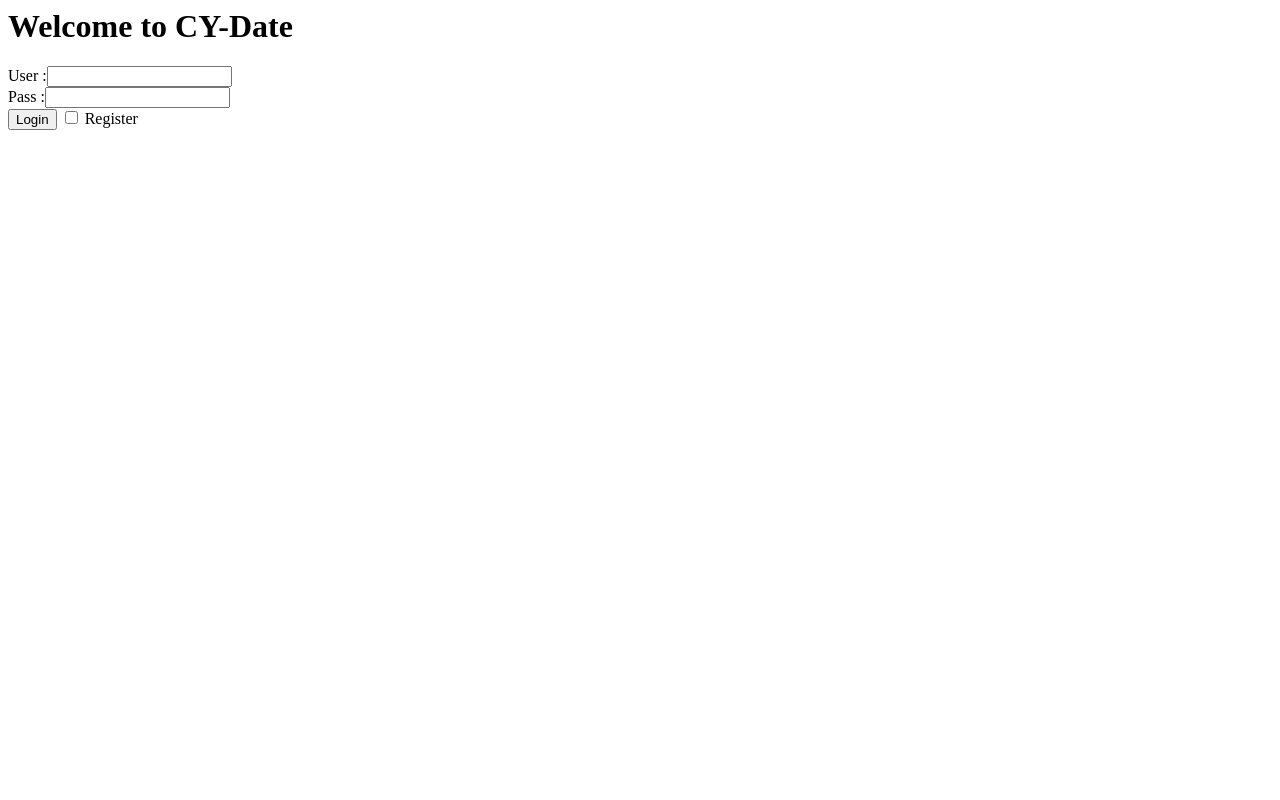
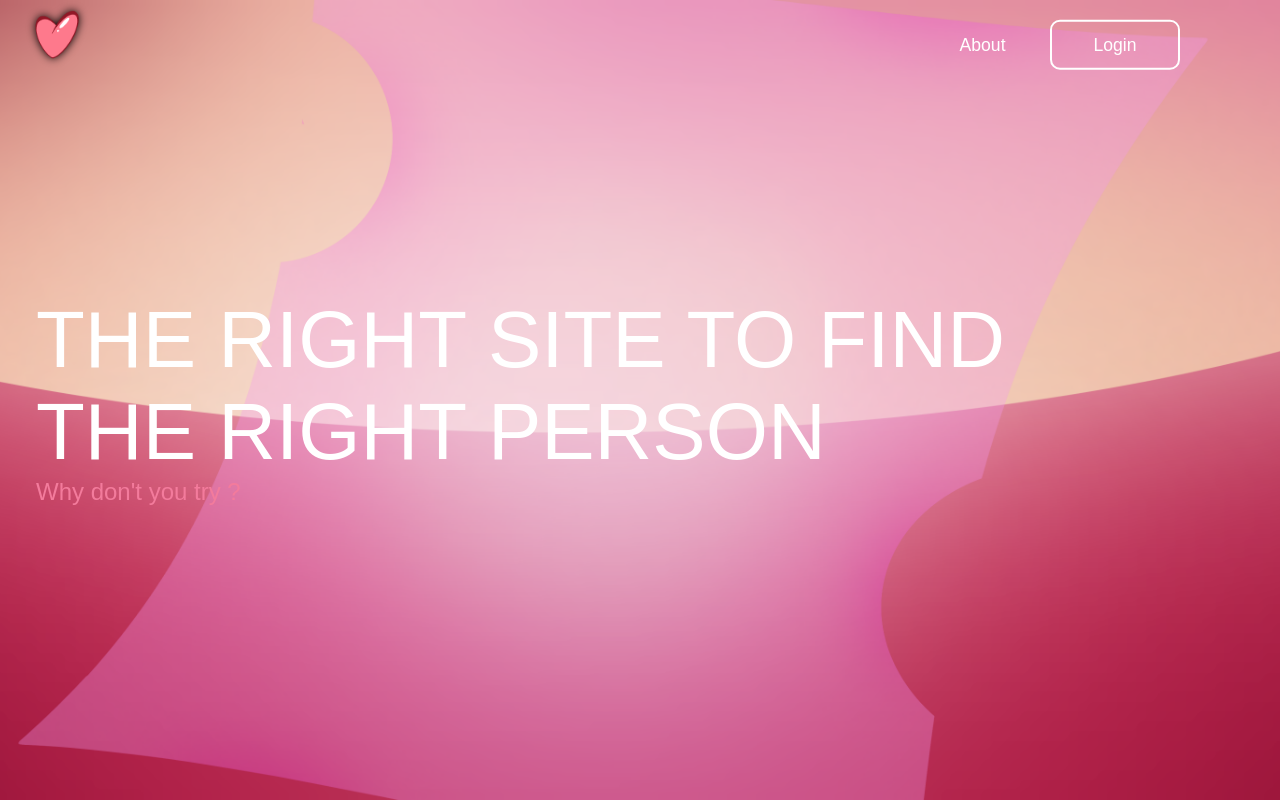
Before and after one commit to fleefie/cy-date, a PHP site: page /login.php in a window 1280 px wide. Run offline with PHP 8.4, Linux system fonts and the light colour scheme.

Commit message:
Merge login de Camille avec le setup existant

```diff
--- /dev/null
+++ b/assets/login/script.js
@@ -0,0 +1,28 @@
+/*ANIMATION POUR L'OUVERTURE ET LA FERMETURE DU FORMULAIRE + CHANGEMENT*/
+
+const wrapper = document.querySelector('.wrapper');
+const loginLink = document.querySelector('.login-link');
+const registerLink = document.querySelector('.register-link');
+const btnLog = document.querySelector('.btnLogin');
+const iconClose = document.querySelector('.icon-close');
+const iconCloseR = document.querySelector('.icon-close');
+
+registerLink.addEventListener('click', ()=> {
+    wrapper.classList.add('active');
+});
+
+loginLink.addEventListener('click', ()=> {
+    wrapper.classList.remove('active');
+});
+
+btnLog.addEventListener('click', ()=> {
+    wrapper.classList.add('active-popup');
+});
+
+iconClose.addEventListener('click', ()=> {
+    wrapper.classList.remove('active-popup');
+});
+
+iconCloseR.addEventListener('click', ()=> {
+    wrapper.classList.remove('active-popup');
+});
--- /dev/null
+++ b/assets/login/style.css
@@ -0,0 +1,332 @@
+*{
+    margin: 0;
+    padding: 0;
+    box-sizing: border-box;
+    font-family: "Monospaced", sans-serif;;
+}
+
+/*BODY*/
+
+body{
+    display: flex;
+    justify-content: center;
+    align-items: center;
+    min-height: 100vh;
+    background: url('fond_login.png') no-repeat;
+    background-size: cover;
+    background-position: center;
+}
+
+/*HEADER*/
+
+header{
+    position: fixed;
+    top: 0;
+    left: 0;
+    width: 100%;
+    padding: 20px 100px;
+    display: flex;
+    justify-content: space-between;
+    align-items: center;
+    z-index: 99;
+    transform: translateY(-22%);
+}
+header img{
+    width:15%;
+    transform: translate(-45%, 15%);
+    filter: drop-shadow(0 0 4px black);
+
+}
+
+/*DESCRIPTION*/
+
+.description{
+    position: fixed;
+    left: 0;
+    width: 100%;
+    padding: 20px 100px;
+    align-items: center;
+    transform: translateX(-5%);
+}
+
+
+.description h1{
+    position: relative;
+    font-size: 5em;
+    font-weight: 500;
+    color: white;
+}
+
+.description h3{
+    position: relative;
+    color: #F37B9C;
+    font-size: 1.5em;
+    font-weight: 500;
+}
+
+/*BARRE DE NAVIGATION*/
+
+.navigation a{
+    position: relative;
+    font-size: 1.1rem;
+    color: white;
+    text-decoration: none;
+    font-weight: 500;
+    margin-left: 40px;
+}
+
+.navigation a::after{
+    content: '';
+    position: absolute;
+    left: 0;
+    bottom: -6px;
+    width: 100%;
+    height: 3px;
+    background: #F37B9C;
+    border-radius: 5px;
+    transform: scaleX(0);
+    transition: transform .5s;
+}
+
+.navigation a:hover::after{
+    transform: scaleX(1);
+}
+
+
+.navigation .btnLogin{
+    width: 130px;
+    height: 50px;
+    background: transparent;
+    border: 2px solid white;
+    outline: none;
+    border-radius: 10px;
+    cursor: pointer;
+    font-size: 1.1em;
+    color: white;
+    font-weight: 500;
+    margin-left: 40px;
+    transition: .5s;
+}
+
+
+.navigation .btnLogin:hover{
+    background: #fff;
+    color: #F37B9C;
+}
+
+/*CADRE DU FORMULAIRE POUR SE CONNECTER ET S'INSCRIRE*/
+
+.wrapper{
+    position: relative;
+    width: 400px;
+    height: 440px;
+    background: white;
+    border: 2px solid rgba(255, 255, 255, .5);
+    border-radius: 20px;
+    backdrop-filter: blur(40px);
+    box-shadow: 0 0 30px rgba(0, 0, 0, .5);
+    display: flex;
+    justify-content: center;
+    align-items: center;
+    overflow: hidden;
+
+    transform: scale(0);
+    transition: transform .5s ease, height .2s ease;
+}
+
+.wrapper.active-popup{
+    transform: scale(1);
+}
+
+
+.wrapper.active{
+    height: 520px;
+}
+
+
+.wrapper .form-box{
+    width: 100%;
+    padding: 40px;
+}
+
+.wrapper .form-box.login{
+    transition: transform .18s ease;
+    transform: translateX(0);
+}
+
+.wrapper.active .form-box.login{
+    transition: none;
+    transform: translateX(-400px);
+}
+
+
+.wrapper .form-box.register{
+    position: absolute;
+    transition: none;
+    transform: translateX(400px);
+}
+
+.wrapper.active .form-box.register{
+    transition: transform .18s ease;
+    transform: translateX(0);
+}
+
+
+.wrapper .icon-close{
+    position: absolute;
+    top: 0;
+    right: 0;
+    width: 45px;
+    height: 45px;
+    font-size: 2em;
+    color: black;
+    display: flex;
+    justify-content: center;
+    align-items: center;
+    border-bottom-left-radius: 20px;
+    cursor: pointer;
+    z-index: 1
+}
+
+
+/*CONTENUE DU FORMUALIRE*/
+
+.form-box h2{
+    font-size: 2em;
+    color: #162938;
+    text-align: center;
+}
+
+.input-box{
+    position: relative;
+    width: 100%;
+    height: 50px;
+    border-bottom: 2px solid #162938;
+    margin: 30px 0;
+}
+
+.input-box label{
+    position: absolute;
+    top: 50%;
+    left: 5px;
+    transform: translateY(-50%);
+    font-size: 1em;
+    color: #162938;
+    font-weight: 500;
+    pointer-events: none;
+    transition: .5s;
+}
+
+.input-box p{
+    position: absolute;
+    top: 50%;
+    left: 5px;
+    transform: translateY(-50%);
+    font-size: 1em;
+    color: #162938;
+    font-weight: 500;
+    pointer-events: none;
+    color: #162938;
+}
+
+.input-box-gender{
+    position: relative;
+    width: 100%;
+    height: 50px;
+    border-bottom: 2px solid #162938;
+    margin: 30px 0;
+    color: #162938;
+}
+
+
+.input-box input:focus~label,
+.input-box input:valid~label{
+    top: -5px;
+}
+
+
+.input-box input{
+    width: 100%;
+    height: 100%;
+    background: transparent;
+    border : none;
+    outline: none;
+    font-size: 1em;
+    color: #162938;
+    font-weight: 600;
+    padding: 0 35px 0 5px;
+}
+
+.input-box .icon{
+    position: absolute;
+    right: 8px;
+    font-size: 1.2em;
+    color: #162938;
+    line-height: 57px;
+}
+
+.input-box-gender .icon{
+    position: absolute;
+    right: 8px;
+    font-size: 1.2em;
+    color: #162938;
+    line-height: 57px;
+}
+
+
+.me-forgot{
+    font-size: .9em;
+    color: #162938;
+    font-weight: 500;
+    margin: -15px 0 15px;
+    display: flex;
+    justify-content: space-between;
+    color: #162938;
+
+}
+
+.me-forgot label input{
+    accent-color: #F37B9C;
+    margin-right: 3px;
+
+}
+
+.me-forgot a{
+    color:#162938;
+    text-decoration: none;
+}
+
+.me-forgot a:hover{
+    text-decoration: underline;
+}
+
+.btn{
+    width: 100%;
+    height: 45px;
+    background: #F37B9C;
+    border: none;
+    outline: none;
+    border-radius: 10px;
+    cursor: pointer;
+    font-size: 1em;
+    color: white;
+    font-weight: 500;
+}
+
+.login-register{
+    font-size: .9em;
+    color: #F37B9C;
+    text-align: center;
+    font-weight: 500;
+    margin: 25px 0 10px;
+}
+
+.login-register p a{
+    color: #F37B9C;
+    text-decoration: none;
+    font-weight: 600;
+}
+
+.login-register p a:hover{
+    text-decoration: underline;
+}
--- a/login.php
+++ b/login.php
@@ -1,4 +1,5 @@
-<!-- TODO : CLEAN THIS MESS UP!!!! -->
+<!DOCTYPE html>
+
 <?php
 session_start();
 if (isset($_SESSION["loggedin"])) {
@@ -7,29 +8,18 @@ if (isset($_SESSION["loggedin"])) {
 }
 ?>
 
-<html>
+<html lang="en">
 <head>
-        <script>
-            function toggleRegister(checkbox) {
-                var loginBtn = document.getElementById("loginBtn");
-                var registerBtn = document.getElementById("registerBtn");
-                var registerToggle = document.getElementById("registerToggle");
-
-                if (checkbox.checked) {
-                    registerDiv.style.display = "block";
-                    loginBtn.style.display = "none";
-                    loginBtn.disabled = true;
-                    registerBtn.disabled = false;
-                } else {
-                    registerDiv.style.display = "none";
-                    loginBtn.style.display = "block";
-                    loginBtn.disabled = false;
-                    registerBtn.disabled = true;
-                }
-            }
-        </script>
+    <meta charset="UTF-8">
+    <title>Login_Heartbeat</title>
+    <link rel="stylesheet" href="style.css">
+    <link rel="stylesheet" href="assets/login/style.css">
 </head>
 <body>
+
+    <!--Page d'accueil pour le login/register-->
+
+    <!-- Je suis désolé Camille mais je doit tarnir ton HTML pour faire rentrer mon PHP dégeu :( -->
     <?php
         $badInput = false;
         $badLogin = false;
@@ -61,7 +51,10 @@ if (isset($_SESSION["loggedin"])) {
                             $hashedPass = password_hash($password, PASSWORD_DEFAULT);
                             mkdir($userPrefix);
                             file_put_contents("users/" . $username . "/pass" , $hashedPass, FILE_APPEND);
-                            $userCreated = true;
+                            $_SESSION["loggedin"] = true;
+                            $_SESSION["username"] = $username;
+                            header("Location: main.php");
+                            exit;
                         } else {
                             $passwordMismatch = true;
                         }
@@ -79,33 +72,98 @@ if (isset($_SESSION["loggedin"])) {
         unset($_POST["password"]);
         unset($_POST["password_confirm"]);
     ?>
-        <h1>Welcome to CY-Date</h1>
 
+    <header>
+        <img src="assets/login/logo_H.GIF">
+        <nav class="navigation">
+            <a href="profil.html">About</a>
+            <button class="btnLogin">Login</button>
+        </nav>
+    </header>
+
+    <!--Petite description -->
+
+    <div class="description">
+        <h1>THE RIGHT SITE TO FIND THE RIGHT PERSON</h1>
+        <h3>Why don't you try ?</h3>
+    </div>
+
+        <div class="wrapper">
+            <span class="icon-close"><ion-icon name="close-outline"></ion-icon></span>
+
+
+            <!--Login-->
+
+            <div class="form-box login">
+                <h2>Login</h2>
+                <form action="" method="POST">
+                    <div class="input-box">
+                        <span class="icon"><ion-icon name="person-outline"></ion-icon></span>
+                        <input type="username" name="username" required>
+                        <label>Username</label>
+                    </div>
+                    <div class="input-box">
+                        <span class="icon"><ion-icon name="lock-closed-outline"></ion-icon></span>
+                        <input type="password" name="password" required>
+                        <label>Password</label>
+                    </div>
+                    <button type="submit" name="login" value="Login" class="btn">Login</button>
+                    <div class="login-register">
+                        <!-- Encore désolé, on fait rentrer les codes d'erreur ici ! -->
                         <?php if ($badInput) { ?>
-            <p>Error: Username and password must be alphanumeric.</p>
+                            <p>Error: Username and password must be alphanumeric.</p></br>
                         <?php } ?>
                         <?php if ($badLogin) { ?>
-            <p>Error: Invalid username or password.</p>
+                            <p>Error: Invalid username or password.</p></br>
+                        <?php } ?>
+                        <p>Don't have an account ?
+                        <a href="#" class="register-link">Register now</a></p>
+
+                    </div>
+                </form>
+
+            </div>
+
+            <!--Register-->
+
+            <div class="form-box register">
+                <h2>Registration</h2>
+                <form action="" method="POST">
+                    <div class="input-box">
+                        <span class="icon"><ion-icon name="person-outline"></ion-icon></span>
+                        <input type="text" name="username" required>
+                        <label>Username</label>
+                    </div>
+                    <div class="input-box">
+                        <span class="icon"><ion-icon name="lock-closed-outline"></ion-icon></span>
+                        <input type="password" name="password" required>
+                        <label>Password</label>
+                    </div>
+                    <div class="input-box">
+                        <input type="password" name="password_confirm" required>
+                        <label>Comfirm Password</label>
+                    </div>
+                    <button type="submit" name="register" value="Register" class="btn">Register</button>
+                    <div class="login-register">
+                        <?php if ($badInput) { ?>
+                            <p>Error: Username and password must be alphanumeric.</p></br>
                         <?php } ?>
                         <?php if ($userExists) { ?>
-            <p>Error: User already exists.</p>
+                            <p>Error: User already exists.</p></br>
                         <?php } ?>
                         <?php if ($passwordMismatch) { ?>
-            <p>Error: Passwords do not match.</p>
+                            <p>Error: Passwords do not match.</p></br>
                         <?php } ?>
-        <?php if ($userCreated) { ?>
-            <p>User successfully registered.</p>
-        <?php } ?>
+                        <p>Already have an account ?
+                            <a href="#" class="login-link">Login</a></p>
+                    </div>
+                </form>
 
-        <form action="" method="POST">
-            User :<input type="text" name="username"><br>
-            Pass :<input type="Password" name="password"><br>
-            <input type=submit name="login" value="Login" id="loginBtn">
-            <div id="registerDiv" style="display: none;">
-                Confirm Pass: <input type="password" name="password_confirm"><br>
-                <input type=submit name="register" value="Register" id="registerBtn" disabled>
             </div>
-            <label><input type="checkbox" onchange="toggleRegister(this)"> Register</label>
-        </form>
+        </div>
+
+    <script src="assets/login/script.js"></script>
+    <script type="module" src="https://unpkg.com/ionicons@7.1.0/dist/ionicons/ionicons.esm.js"></script>
+    <script nomodule src="https://unpkg.com/ionicons@7.1.0/dist/ionicons/ionicons.js"></script>
 </body>
 </html>
--- a/main.php
+++ b/main.php
@@ -7,5 +7,5 @@ if (!isset($_SESSION['loggedin'])) {
     echo "Bonjour, ".$_SESSION['username'].". Vous êtes connecté.<br>";
 }
 
-//session_destroy();
+session_destroy();
 ?>
```
Also changed, not shown: assets/login/fond_login.png (added), assets/login/logo_H.GIF (added), script/verifyLogin.php (added). Lines whose indentation alone changed are shown as unchanged.
